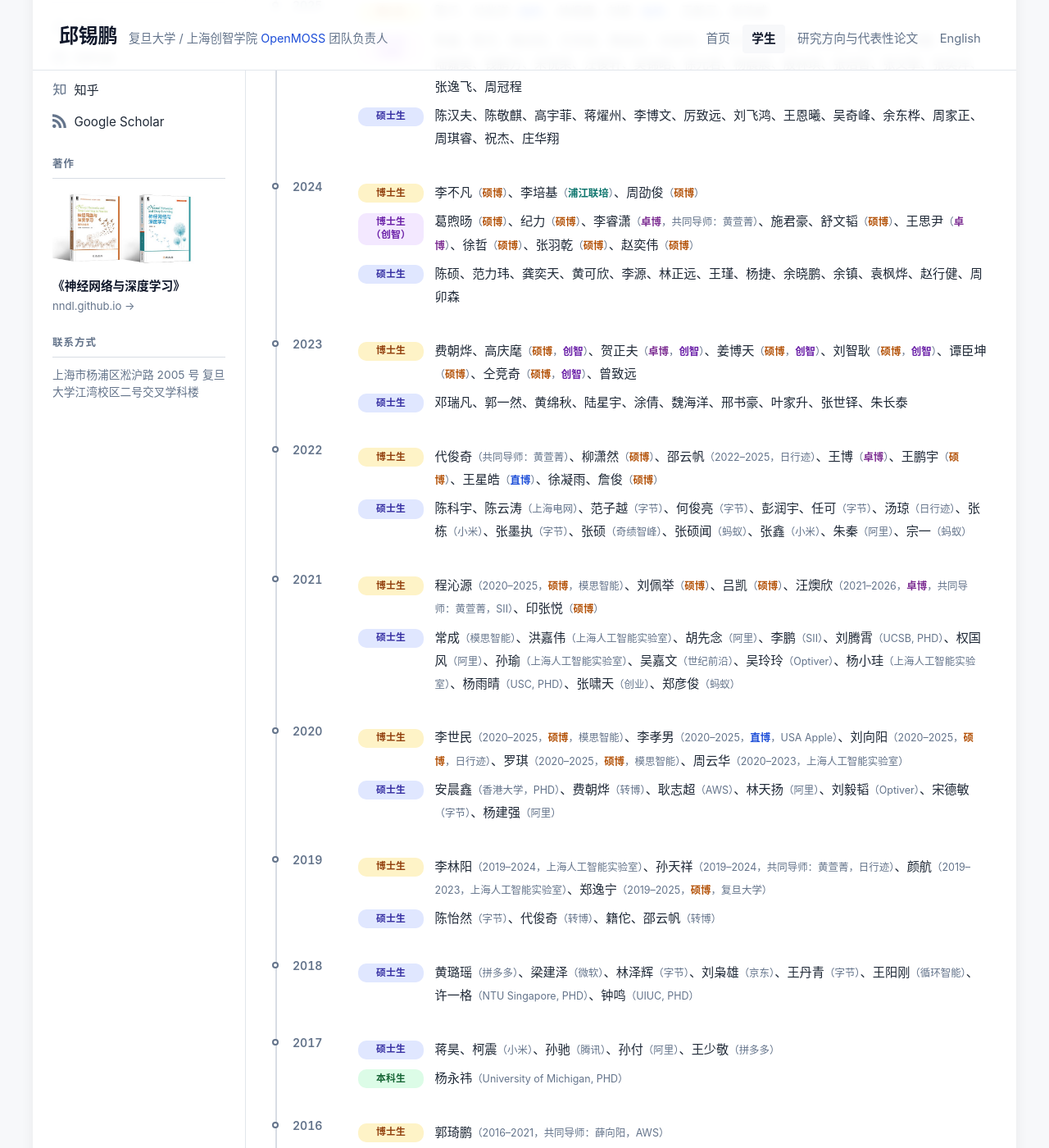
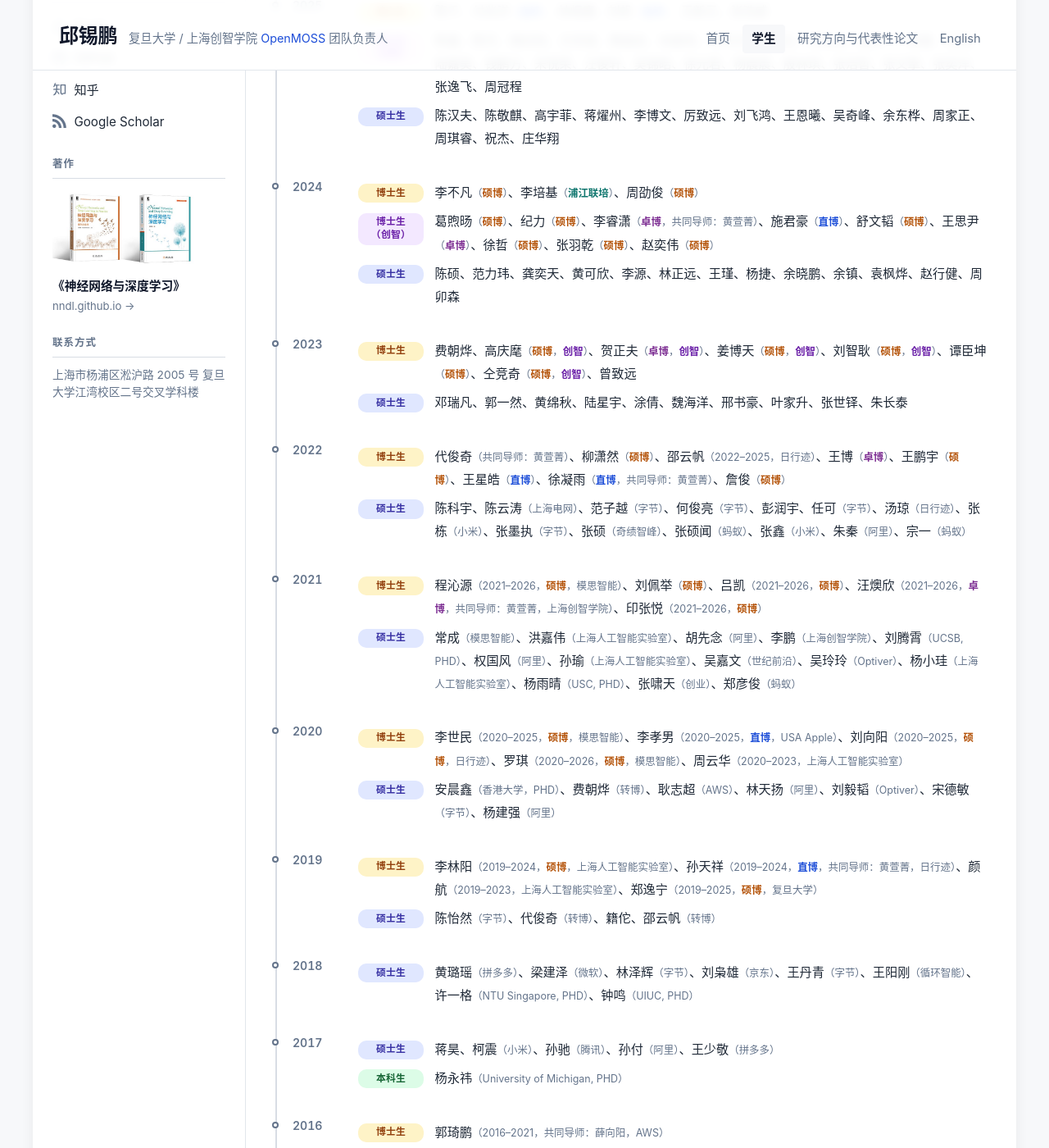
Before and after one commit to xpqiu/xpqiu.github.io, a Jekyll site: the page built from students.html, in a window 1280 px wide and 1400 px high, scrolled down 530 px. Shown: the whole window at 82% size. Built offline with Jekyll 4.4.1, drawn with Linux system fonts in a browser that asks for light colours; some web fonts are replaced.

Commit message:
Students page: correct annotations
- 2019: mark 李林阳 as 硕博 and 孙天祥 as 直博 while preserving mentor and destination details.
- 2020: extend 罗琪 to 2020–2026.
- 2021: update 程沁源 / 吕凯 / 印张悦 to 2021–2026 and replace SII destinations with 上海创智学院 for 汪燠欣 and 李鹏.
- 2022: add 徐凝雨 as 直博 with 黄萱菁 as co-advisor.
- 2024: mark 施君豪 as 直博.
- Tag styling now only highlights standalone 创智 annotations, so 上海创智学院 stays plain text.

```diff
--- a/students.html
+++ b/students.html
@@ -56,7 +56,7 @@ permalink: /students.html
     </div>
     <div class="students-group">
       <span class="students-group__label students-group__label--phd-cz">博士生（创智）</span>
-      <p class="students-group__names">王思尹（卓博）、施君豪、李睿潇（卓博，共同导师：黄萱菁）、葛煦旸（硕博）、纪力（硕博）、舒文韬（硕博）、徐哲（硕博）、张羽乾（硕博）、赵奕伟（硕博）</p>
+      <p class="students-group__names">王思尹（卓博）、施君豪（直博）、李睿潇（卓博，共同导师：黄萱菁）、葛煦旸（硕博）、纪力（硕博）、舒文韬（硕博）、徐哲（硕博）、张羽乾（硕博）、赵奕伟（硕博）</p>
     </div>
     <div class="students-group">
       <span class="students-group__label students-group__label--ms">硕士生</span>
@@ -84,7 +84,7 @@ permalink: /students.html
   <div class="entry__body">
     <div class="students-group">
       <span class="students-group__label students-group__label--phd">博士生</span>
-      <p class="students-group__names">柳潇然（硕博）、王鹏宇（硕博）、詹俊（硕博）、王博（卓博）、王星皓（直博）、邵云帆（2022–2025，日行迹）、代俊奇（共同导师：黄萱菁）、徐凝雨</p>
+      <p class="students-group__names">柳潇然（硕博）、王鹏宇（硕博）、詹俊（硕博）、王博（卓博）、王星皓（直博）、邵云帆（2022–2025，日行迹）、代俊奇（共同导师：黄萱菁）、徐凝雨（直博，共同导师：黄萱菁）</p>
     </div>
     <div class="students-group">
       <span class="students-group__label students-group__label--ms">硕士生</span>
@@ -98,11 +98,11 @@ permalink: /students.html
   <div class="entry__body">
     <div class="students-group">
       <span class="students-group__label students-group__label--phd">博士生</span>
-      <p class="students-group__names">程沁源（2020–2025，硕博，模思智能）、汪燠欣（2021–2026，卓博，共同导师：黄萱菁，SII）、刘佩举（硕博）、吕凯（硕博）、印张悦（硕博）</p>
+      <p class="students-group__names">程沁源（2021–2026，硕博，模思智能）、汪燠欣（2021–2026，卓博，共同导师：黄萱菁，上海创智学院）、刘佩举（硕博）、吕凯（2021–2026，硕博）、印张悦（2021–2026，硕博）</p>
     </div>
     <div class="students-group">
       <span class="students-group__label students-group__label--ms">硕士生</span>
-      <p class="students-group__names">常成（模思智能）、胡先念（阿里）、洪嘉伟（上海人工智能实验室）、李鹏（SII）、刘腾霄（UCSB, PHD）、权国风（阿里）、孙瑜（上海人工智能实验室）、吴玲玲（Optiver）、吴嘉文（世纪前沿）、杨小珪（上海人工智能实验室）、杨雨晴（USC, PHD）、张啸天（创业）、郑彦俊（蚂蚁）</p>
+      <p class="students-group__names">常成（模思智能）、胡先念（阿里）、洪嘉伟（上海人工智能实验室）、李鹏（上海创智学院）、刘腾霄（UCSB, PHD）、权国风（阿里）、孙瑜（上海人工智能实验室）、吴玲玲（Optiver）、吴嘉文（世纪前沿）、杨小珪（上海人工智能实验室）、杨雨晴（USC, PHD）、张啸天（创业）、郑彦俊（蚂蚁）</p>
     </div>
   </div>
 </li>
@@ -112,7 +112,7 @@ permalink: /students.html
   <div class="entry__body">
     <div class="students-group">
       <span class="students-group__label students-group__label--phd">博士生</span>
-      <p class="students-group__names">李孝男（2020–2025，直博，USA Apple）、周云华（2020–2023，上海人工智能实验室）、李世民（2020–2025，硕博，模思智能）、刘向阳（2020–2025，硕博，日行迹）、罗琪（2020–2025，硕博，模思智能）</p>
+      <p class="students-group__names">李孝男（2020–2025，直博，USA Apple）、周云华（2020–2023，上海人工智能实验室）、李世民（2020–2025，硕博，模思智能）、刘向阳（2020–2025，硕博，日行迹）、罗琪（2020–2026，硕博，模思智能）</p>
     </div>
     <div class="students-group">
       <span class="students-group__label students-group__label--ms">硕士生</span>
@@ -126,7 +126,7 @@ permalink: /students.html
   <div class="entry__body">
     <div class="students-group">
       <span class="students-group__label students-group__label--phd">博士生</span>
-      <p class="students-group__names">颜航（2019–2023，上海人工智能实验室）、李林阳（2019–2024，上海人工智能实验室）、孙天祥（2019–2024，共同导师：黄萱菁，日行迹）、郑逸宁（2019–2025，硕博，复旦大学）</p>
+      <p class="students-group__names">颜航（2019–2023，上海人工智能实验室）、李林阳（2019–2024，硕博，上海人工智能实验室）、孙天祥（2019–2024，直博，共同导师：黄萱菁，日行迹）、郑逸宁（2019–2025，硕博，复旦大学）</p>
     </div>
     <div class="students-group">
       <span class="students-group__label students-group__label--ms">硕士生</span>
@@ -311,12 +311,15 @@ permalink: /students.html
     '创智':     'tag--cz',
     '浦江联培': 'tag--pujiang'
   };
-  var TAG_RE = /(硕博|直博|卓博|创智|浦江联培)/g;
+  var TAG_RE = /(硕博|直博|卓博|浦江联培)/g;
   /* Year-range pattern at start (e.g. "2019–2025" or "2014-2019") signals
      a graduated student; the last item then carries their destination. */
   var YEAR_RANGE_RE = /^\s*\d{4}\s*[-–—]\s*\d{4}\s*$/;
 
   function tagify(s) {
+    if (s.trim() === '创智') {
+      return s.replace('创智', '<span class="tag ' + TAG_CLASS['创智'] + '">创智</span>');
+    }
     return s.replace(TAG_RE, function (kw) {
       return '<span class="tag ' + TAG_CLASS[kw] + '">' + kw + '</span>';
     });
```
